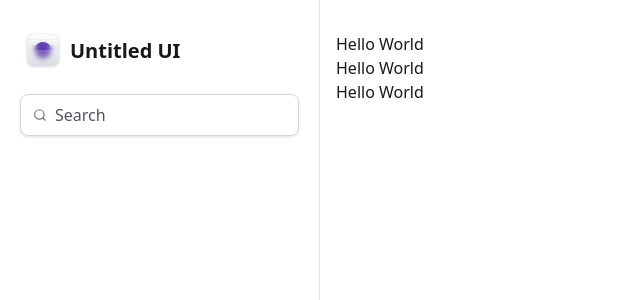
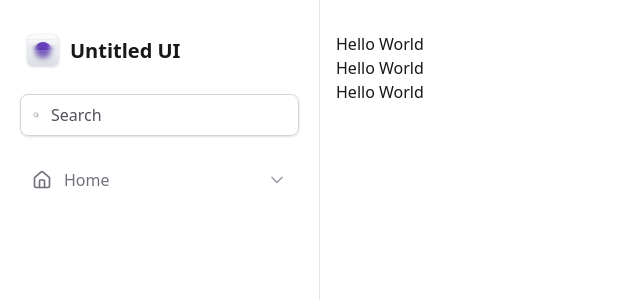
Before and after one commit to Brenobn/Styling-web, a Next.js app: page / in a window 1280 px wide. Shown: the top 300 px of the page, without its empty margins (0-640 px from the left). Built offline with nearby package versions, Linux system fonts and the light colour scheme.

Commit message:
Adding a margin-inline to the input and importing MainNavigation

```diff
--- a/src/components/Sidebar/index.tsx
+++ b/src/components/Sidebar/index.tsx
@@ -1,5 +1,6 @@
 import { Search } from 'lucide-react'
 import { Logo } from './Logo'
+import { MainNavigation } from './MainNavigation'
 
 export function Sidebar() {
   return (
@@ -9,10 +10,12 @@ export function Sidebar() {
       <div className="flex w-full items-center gap-2 rounded-lg border border-zinc-300 px-3 py-2 shadow-sm">
         <Search className="h-5 w-5 text-zinc-500" />
         <input
-          className="felx-1 border-0 bg-transparent p-0 text-zinc-900 placeholder-zinc-600"
+          className="felx-1 mx-1 border-0 bg-transparent p-0 text-zinc-900 placeholder-zinc-600"
           placeholder="Search"
         />
       </div>
+
+      <MainNavigation />
     </aside>
   )
 }
```
